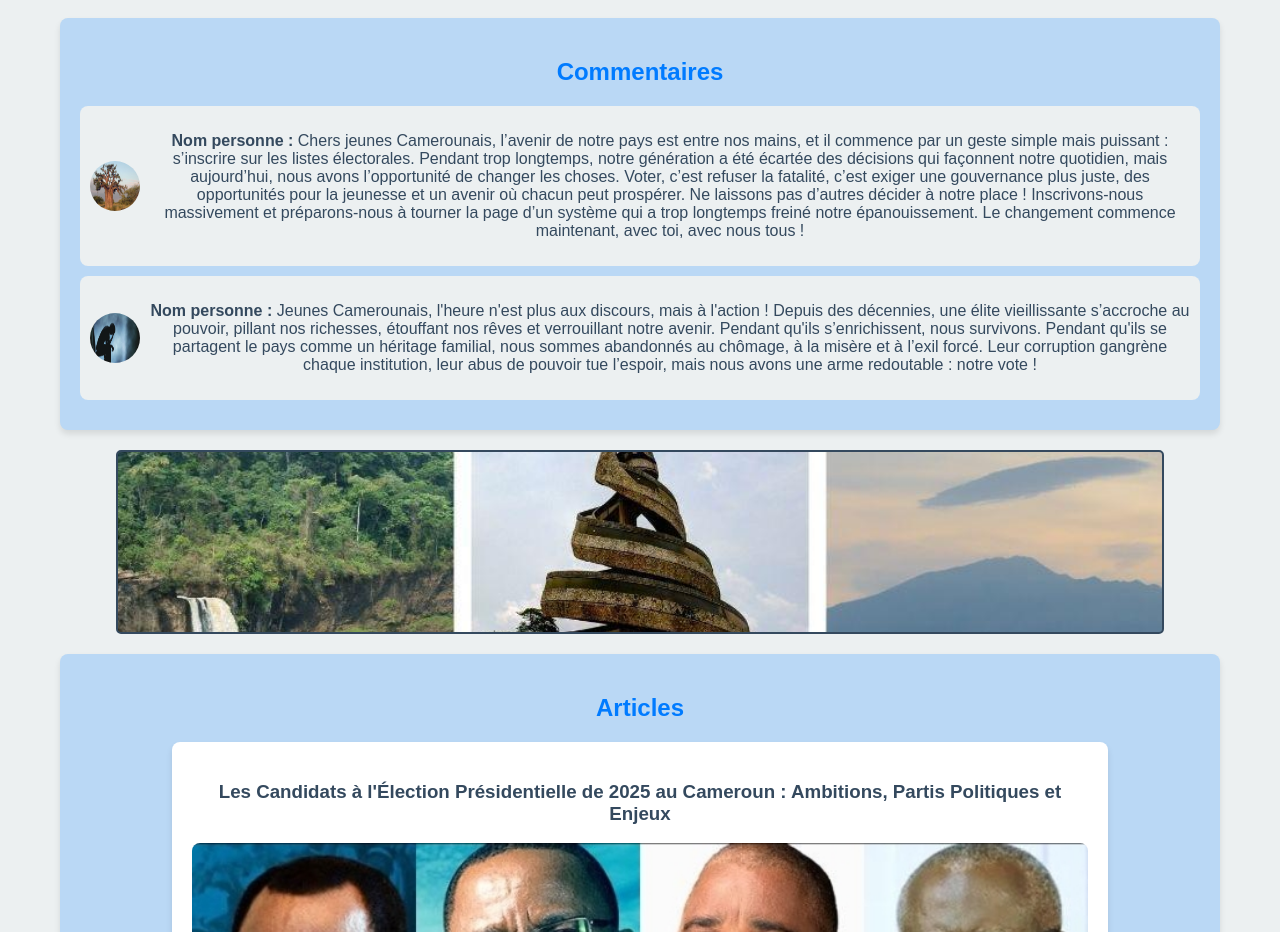
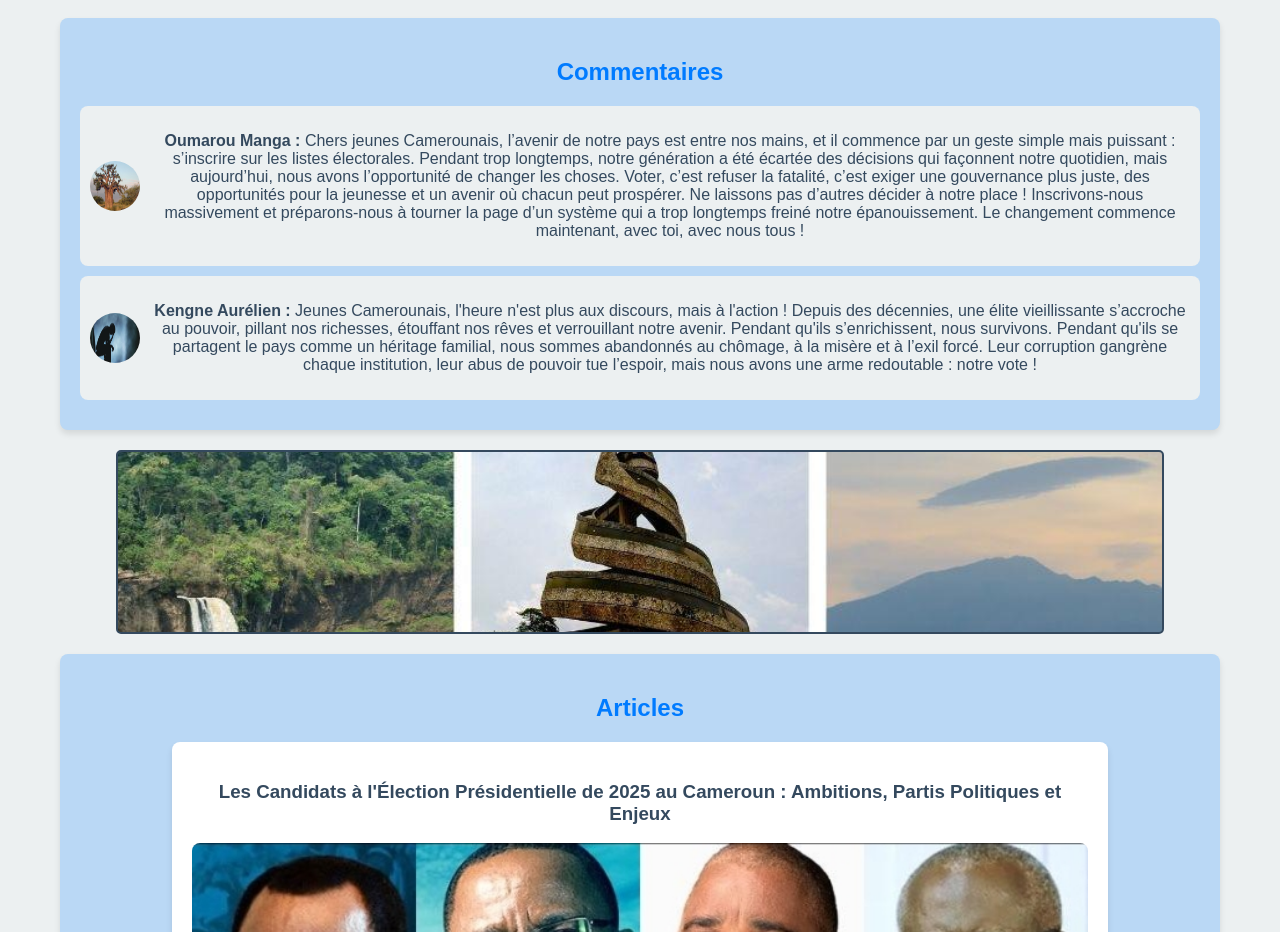
Before and after one commit to Gaelstevens/camer-2025, a plain HTML site: page index.html in a window 1280 px wide. Shown: the part 786-1718 px from the top of the page. Drawn offline with Linux system fonts and the light colour scheme.

Commit message:
Update index.html

```diff
--- a/index.html
+++ b/index.html
@@ -141,13 +141,13 @@ j=d.createElement(s),dl=l!='dataLayer'?'&l='+l:'';j.async=true;j.src=
             <div class="commentaire11">
                 <img src="images/addig8409B(0).jpg" alt="Utilisateur 1">
 
-                <center><p><strong>Nom personne :</strong> Chers jeunes Camerounais, l’avenir de notre pays est entre nos mains, et il commence par un geste simple mais puissant : s’inscrire sur les listes électorales. Pendant trop longtemps, notre génération a été écartée des décisions qui façonnent notre quotidien, mais aujourd’hui, nous avons l’opportunité de changer les choses. Voter, c’est refuser la fatalité, c’est exiger une gouvernance plus juste, des opportunités pour la jeunesse et un avenir où chacun peut prospérer. Ne laissons pas d’autres décider à notre place ! Inscrivons-nous massivement et préparons-nous à tourner la page d’un système qui a trop longtemps freiné notre épanouissement. Le changement commence maintenant, avec toi, avec nous tous !
+                <center><p><strong>Oumarou Manga :</strong> Chers jeunes Camerounais, l’avenir de notre pays est entre nos mains, et il commence par un geste simple mais puissant : s’inscrire sur les listes électorales. Pendant trop longtemps, notre génération a été écartée des décisions qui façonnent notre quotidien, mais aujourd’hui, nous avons l’opportunité de changer les choses. Voter, c’est refuser la fatalité, c’est exiger une gouvernance plus juste, des opportunités pour la jeunesse et un avenir où chacun peut prospérer. Ne laissons pas d’autres décider à notre place ! Inscrivons-nous massivement et préparons-nous à tourner la page d’un système qui a trop longtemps freiné notre épanouissement. Le changement commence maintenant, avec toi, avec nous tous !
                 </p></center>
             </div>
             <div class="commentaire11">
                 <img src="images/wp4860073.jpg" alt="Utilisateur 2">
 
-                <center><p><strong>Nom personne :</strong> Jeunes Camerounais, l'heure n'est plus aux discours, mais à l'action ! Depuis des décennies, une élite vieillissante s’accroche au pouvoir, pillant nos richesses, étouffant nos rêves et verrouillant notre avenir. Pendant qu'ils s’enrichissent, nous survivons. Pendant qu'ils se partagent le pays comme un héritage familial, nous sommes abandonnés au chômage, à la misère et à l’exil forcé. Leur corruption gangrène chaque institution, leur abus de pouvoir tue l’espoir, mais nous avons une arme redoutable : notre vote !
+                <center><p><strong>Kengne Aurélien :</strong> Jeunes Camerounais, l'heure n'est plus aux discours, mais à l'action ! Depuis des décennies, une élite vieillissante s’accroche au pouvoir, pillant nos richesses, étouffant nos rêves et verrouillant notre avenir. Pendant qu'ils s’enrichissent, nous survivons. Pendant qu'ils se partagent le pays comme un héritage familial, nous sommes abandonnés au chômage, à la misère et à l’exil forcé. Leur corruption gangrène chaque institution, leur abus de pouvoir tue l’espoir, mais nous avons une arme redoutable : notre vote !
                 </p></center>
             </div>
         </section>
```
